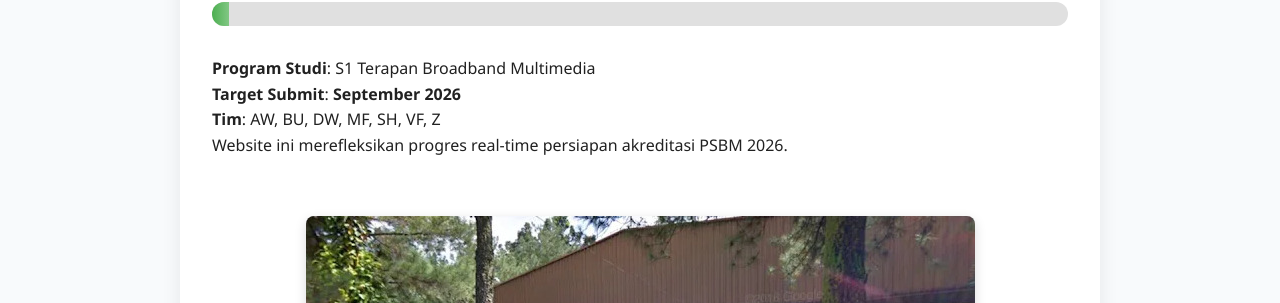
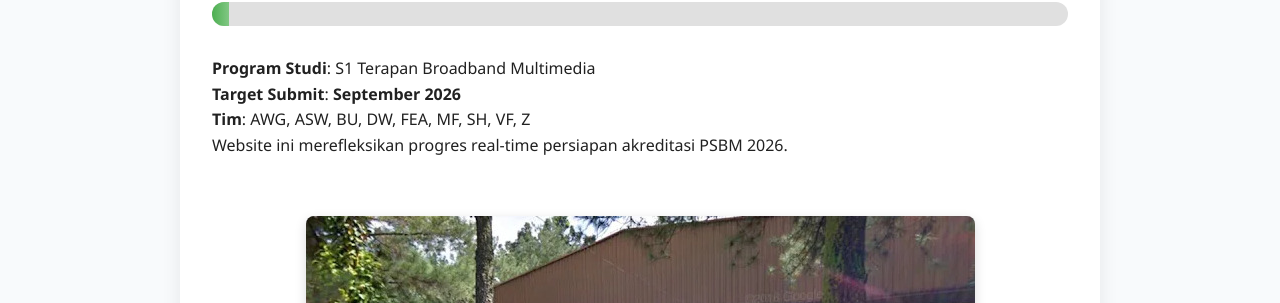
Before and after one commit to portal-psbm/aksibm-26, a Jekyll site: the page built from index.md, in a window 1280 px wide and 1103 px high. Shown: the part 336-639 px from the top of the window. Built offline with Jekyll 4.4.1, drawn with Linux system fonts in a browser that asks for light colours.

Commit message:
Update home

```diff
--- a/index.md
+++ b/index.md
@@ -50,7 +50,7 @@ permalink: /
 
 **Program Studi**: S1 Terapan Broadband Multimedia
 **Target Submit**: **September 2026**
-**Tim**: AW, BU, DW, MF, SH, VF, Z
+**Tim**: AWG, ASW, BU, DW, FEA, MF, SH, VF, Z
 
 > Website ini merefleksikan progres real-time persiapan akreditasi PSBM 2026.
 
```
